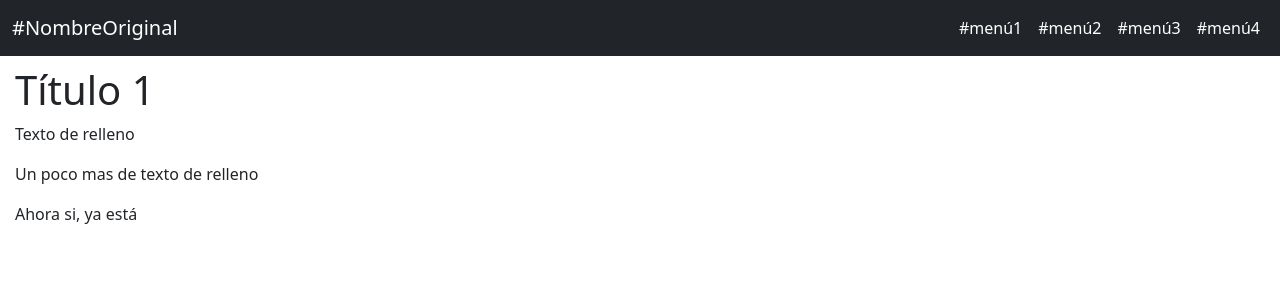
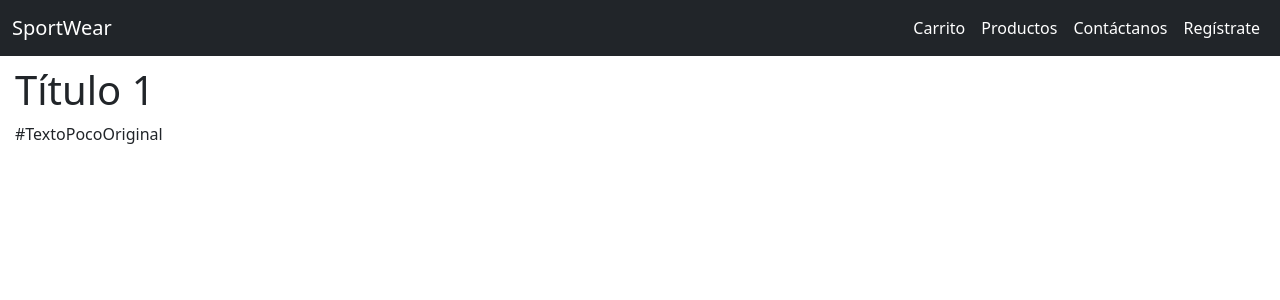
Before and after one commit to Juan1426/CoderHouse, a React (Create React App) app: page / in a window 1280 px wide. Shown: the top 300 px of the page. Built offline with nearby package versions, Linux system fonts and the light colour scheme.

Commit message:
Desafio2 (correscciones1)

```diff
--- a/src/App.js
+++ b/src/App.js
@@ -1,5 +1,5 @@
 
-import HomeScreen from "./components/HomeScreen/HomeScreen";
+import HomeScreen from "./components/ItemListContainer/HomeScreen";
 import NavBar from "./components/NabBar/NavBar"
 import 'bootstrap/dist/css/bootstrap.min.css';
 import "./App.css"
@@ -9,7 +9,7 @@ function App() {
     <div>
       <NavBar />
       <div className="main-app">
-        <HomeScreen />
+        <HomeScreen greeting=" #TextoPocoOriginal" />
       </div>
     </div>
   );
--- a/src/components/HomeScreen/HomeScreen.jsx
+++ b/src/components/ItemListContainer/HomeScreen.jsx
@@ -1,15 +1,14 @@
+
 import React from "react"
 
-const HomeScreen = () => {
+const HomeScreen = ({ greeting }) => {
     return(
         <div>
             <div>
                 <h1>Título 1</h1>
             </div>
             <div>
-                <p>Texto de relleno</p>
-                <p>Un poco mas de texto de relleno</p>
-                <p>Ahora si, ya está</p>
+                <p>{greeting}</p>
             </div>
         </div>
     )
--- a/src/components/NabBar/NavBar.css
+++ b/src/components/NabBar/NavBar.css
@@ -1,4 +1,3 @@
-
 
 .navbar-nav{
     margin-left: auto;
--- a/src/components/NabBar/NavBar.jsx
+++ b/src/components/NabBar/NavBar.jsx
@@ -7,23 +7,23 @@ const NavBar = () =>{
         <header>
             <nav className="navbar navbar-expand-sm navbar-dark bg-dark">
                 <div className="container-fluid">
-                    <a className="navbar-brand " href="#">#NombreOriginal</a>
+                    <a className="navbar-brand " href="#">SportWear</a>
                     <button className="navbar-toggler" type="button" data-bs-toggle="collapse" data-bs-target="#navbarNav" aria-controls="navbarNav" aria-expanded="false" aria-label="Toggle navigation">
                         <span className="navbar-toggler-icon"></span>
                     </button>
                     <div className="collapse navbar-collapse right" id="navbarNav">
                         <ul className="navbar-nav">
                             <li className="nav-item">
-                                <a className="nav-link active" aria-current="page" href="#">#menú1</a>
+                                <a className="nav-link active" aria-current="page" href="#">Carrito</a>
                             </li>
                             <li className="nav-item">
-                                <a className="nav-link active" href="#">#menú2</a>
+                                <a className="nav-link active" href="#">Productos</a>
                             </li>
                             <li className="nav-item">
-                                <a className="nav-link active" href="#">#menú3</a>
+                                <a className="nav-link active" href="#">Contáctanos</a>
                             </li>
                             <li className="nav-item">
-                                <a className="nav-link active">#menú4</a>
+                                <a className="nav-link active">Regístrate</a>
                             </li>
                         </ul>
                     </div>
```
Also changed, not shown: src/components/CartWidget/CartWidget.css (added), src/components/CartWidget/CartWidget.jsx (added).
